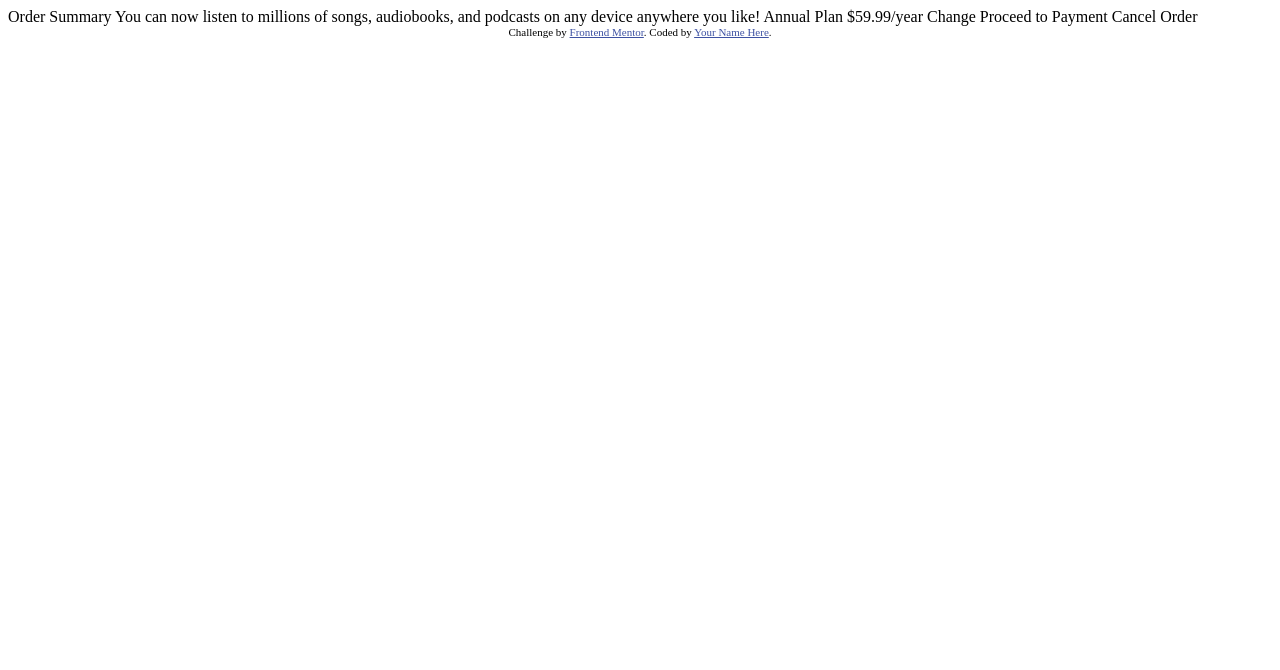
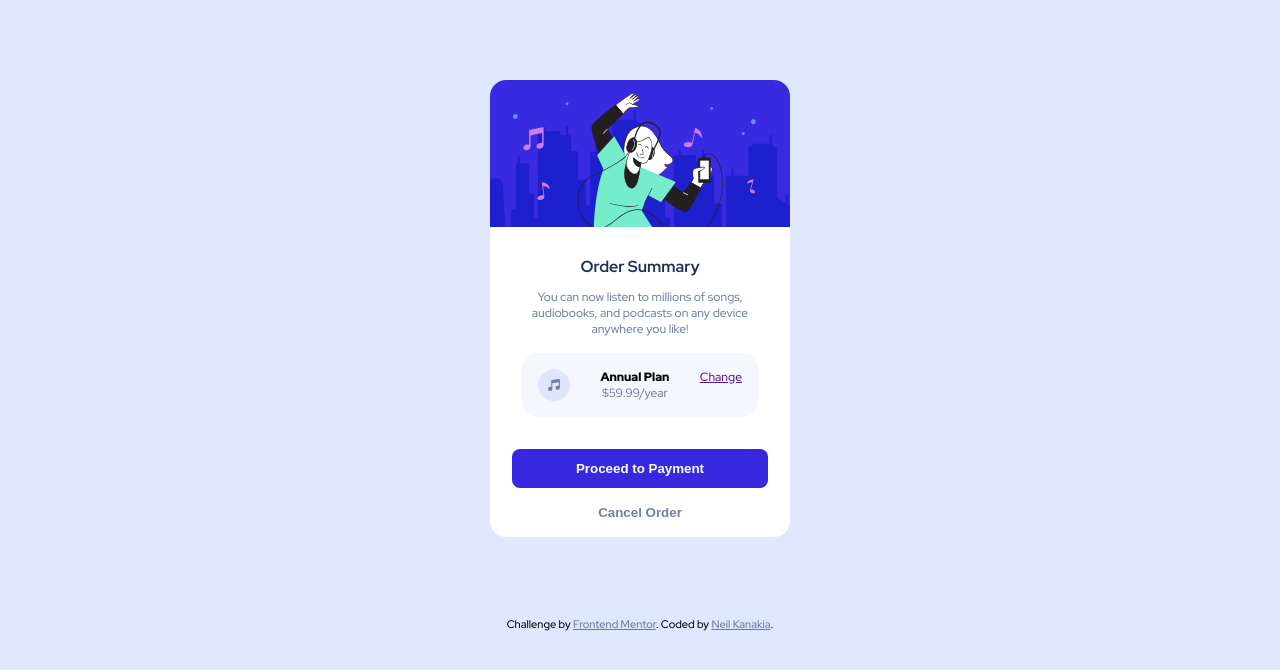
Before and after one commit to neilk17/order-summary-component, a plain HTML site: page index.html in a window 1280 px wide. Drawn offline with Linux system fonts and the light colour scheme.

Commit message:
add css and html

```diff
--- a/index.html
+++ b/index.html
@@ -5,33 +5,44 @@
   <meta name="viewport" content="width=device-width, initial-scale=1.0"> <!-- displays site properly based on user's device -->
 
   <link rel="icon" type="image/png" sizes="32x32" href="./images/favicon-32x32.png">
+  <link rel="stylesheet" href="styles.css">
+  <link rel="preconnect" href="https://fonts.googleapis.com">
+  <link rel="preconnect" href="https://fonts.gstatic.com" crossorigin>
+  <link href="https://fonts.googleapis.com/css2?family=Red+Hat+Display:wght@500;700;900&display=swap" rel="stylesheet">
 
   <title>Frontend Mentor | Order summary card</title>
-
-  <!-- Feel free to remove these styles or customise in your own stylesheet 👍 -->
   <style>
-    .attribution { font-size: 11px; text-align: center; }
-    .attribution a { color: hsl(228, 45%, 44%); }
   </style>
 </head>
 <body>
+  <div class="container">
+    <img src="./images/illustration-hero.svg" alt="">
+    <div class="info">
+      <h1>Order Summary</h1>
+      <p>
+        You can now listen to millions of songs, audiobooks, and podcasts on any
+        device anywhere you like!
+      </p>
+      <div class="plan">
+        <img src="./images/icon-music.svg" alt="">
+        <div class="pricing">
+          <span class="bold">Annual Plan</span>
+          <span class="light">$59.99/year</span>
 
-  Order Summary
+        </div>
+        <a href="">Change</a>
+      </div>
+    </div>
 
-  You can now listen to millions of songs, audiobooks, and podcasts on any
-  device anywhere you like!
+    <button class="pay-btn">Proceed to Payment</button>
+    <button class="cancel-btn">Cancel Order</button>
 
-  Annual Plan
-  $59.99/year
 
-  Change
-
-  Proceed to Payment
-  Cancel Order
+  </div>
 
   <div class="attribution">
     Challenge by <a href="https://www.frontendmentor.io?ref=challenge" target="_blank">Frontend Mentor</a>.
-    Coded by <a href="#">Your Name Here</a>.
+    Coded by <a href="https://neilkanakia.xyz">Neil Kanakia</a>.
   </div>
 </body>
 </html>
--- /dev/null
+++ b/styles.css
@@ -0,0 +1,92 @@
+:root {
+    --pale-blue: hsl(225, 100%, 94%);
+    --bright-blue: hsl(245, 75%, 52%);
+    --very-pale-blue: hsl(225, 100%, 98%);
+    --desaturated-blue: hsl(224, 23%, 55%);
+    --dark-blue: hsl(223, 47%, 23%);
+    font-size: 16px;
+    font-family: 'Red Hat Display', sans-serif;
+}
+.attribution {
+    font-size: 11px;
+    text-align: center;
+}
+.attribution a {
+    color: hsl(229, 27%, 54%);
+}
+body {
+    align-items: center;
+    background-color: var(--pale-blue);
+    display: flex;
+    flex-direction: column;
+    margin: 0;
+    padding: 0;
+}
+.container {
+    background-color: white;
+    border-radius: 1rem;
+    max-width: 300px;
+    text-align: center;
+    justify-content: center;
+    margin: 5rem 0;
+}
+.container h1 {
+    color: var(--dark-blue);
+    font-size: 1rem;
+}
+.container p {
+    color: var(--desaturated-blue);
+    font-size: 0.75rem;
+}
+.container img {
+    width: 100%;
+    border-top-left-radius: 1rem;
+    border-top-right-radius: 1rem;
+}
+.info {
+    padding: 0 1rem;
+    margin: 1.5rem 0;
+}
+.plan {
+    display: flex;
+    background-color: var(--very-pale-blue);
+    border-radius: 1rem;
+    font-size: 0.75rem;
+    margin: 1rem;
+    padding: 1rem;
+}
+.plan img {
+    max-width: 2rem;
+    max-height: 2rem;
+}
+.pay-btn {
+    background-color: var(--bright-blue);
+    border: none;
+    border-radius: 0.5rem;
+    color: white;
+    font-weight: 700;
+    margin-top: 0.5rem;
+    /* filter: drop-shadow(1px 8px 8px var(--bright-blue)); */
+    padding: 0.75rem 4rem;
+}
+.pay-btn:hover {
+    background-color: rgb(98, 90, 238);
+    cursor:pointer;
+}
+.cancel-btn {
+    border: none;
+    background-color: white;
+    color: var(--desaturated-blue);
+    display: block;
+    font-weight: 700;
+    margin: 1rem auto;
+}
+.cancel-btn:hover {
+    cursor:pointer;
+}
+.bold {
+    font-weight: 900;
+}
+.light {
+    color: var(--desaturated-blue);
+}
```
